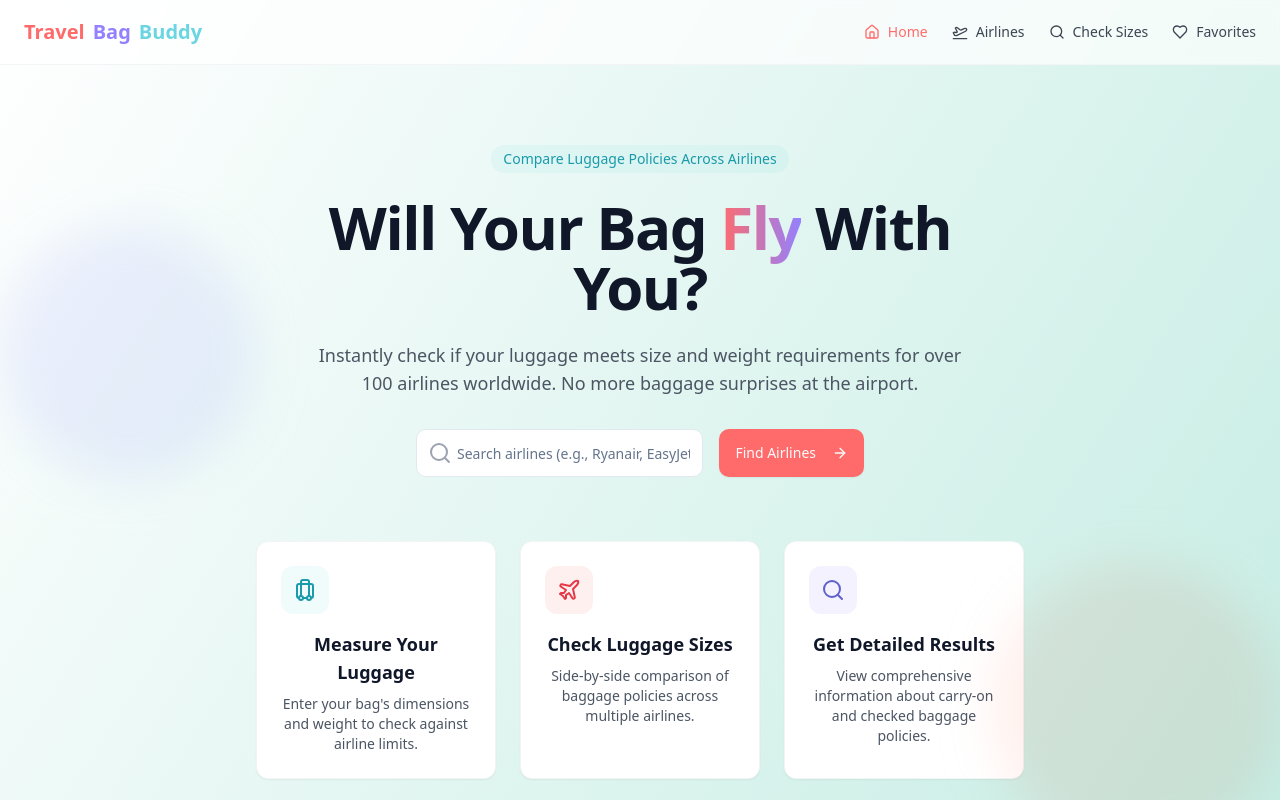
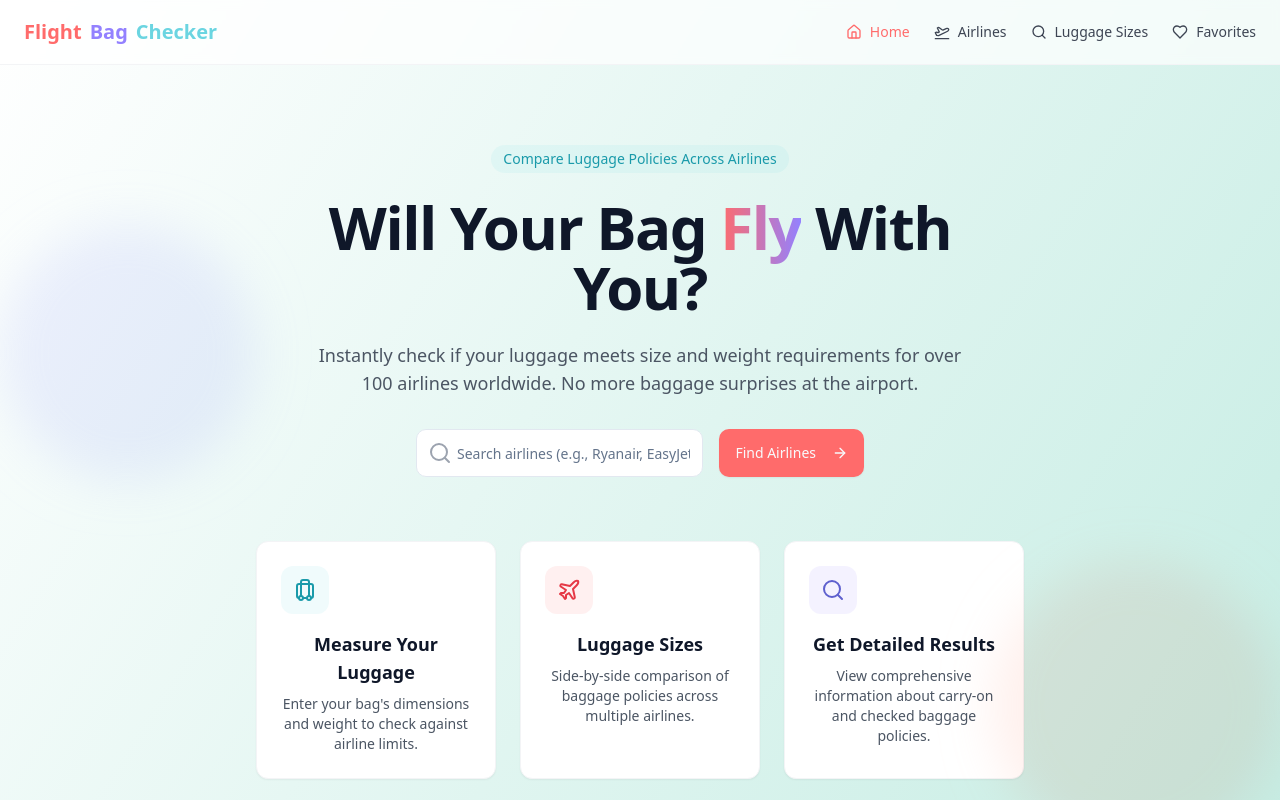
Before and after one commit to startum/luggagechecker, a React (Vite) app: page / in a window 1280 px wide. Shown: the top 800 px of the page. Built offline with nearby package versions, Linux system fonts and the light colour scheme.

Commit message:
Rename app and page
Update app name to Flight Bag Checker and rename "Check Sizes" page to "Luggage Sizes".

```diff
--- a/index.html
+++ b/index.html
@@ -1,10 +1,11 @@
+
 <!DOCTYPE html>
 <html lang="en">
   <head>
     <meta charset="UTF-8" />
     <meta name="viewport" content="width=device-width, initial-scale=1.0" />
-    <title>travel-bag-buddy</title>
-    <meta name="description" content="Lovable Generated Project" />
+    <title>Flight Bag Checker</title>
+    <meta name="description" content="Check if your luggage meets airline requirements" />
     <meta name="author" content="Lovable" />
     <meta property="og:image" content="/og-image.png" />
   </head>
--- a/src/components/Hero.tsx
+++ b/src/components/Hero.tsx
@@ -76,7 +76,7 @@ export const Hero = () => {
               <div className="w-12 h-12 bg-coral/10 rounded-lg flex items-center justify-center mb-4">
                 <Plane className="h-6 w-6 text-coral-dark" />
               </div>
-              <h3 className="text-lg font-semibold mb-2">Check Luggage Sizes</h3>
+              <h3 className="text-lg font-semibold mb-2">Luggage Sizes</h3>
               <p className="text-gray-600 text-sm">Side-by-side comparison of baggage policies across multiple airlines.</p>
             </div>
 
--- a/src/components/Navbar.tsx
+++ b/src/components/Navbar.tsx
@@ -14,7 +14,7 @@ export const Navbar = () => {
   const navLinks = [
     { name: 'Home', path: '/', icon: <Home className="w-4 h-4 mr-2" /> },
     { name: 'Airlines', path: '/results', icon: <PlaneTakeoff className="w-4 h-4 mr-2" /> },
-    { name: 'Check Sizes', path: '/compare', icon: <Search className="w-4 h-4 mr-2" /> },
+    { name: 'Luggage Sizes', path: '/compare', icon: <Search className="w-4 h-4 mr-2" /> },
     { name: 'Favorites', path: '/favorites', icon: <Heart className="w-4 h-4 mr-2" /> },
   ];
 
@@ -24,9 +24,9 @@ export const Navbar = () => {
         <div className="flex h-16 items-center justify-between">
           <div className="flex items-center gap-2">
             <Link to="/" className="flex items-center gap-2 font-semibold text-xl">
-              <span className="text-coral">Travel</span>
+              <span className="text-coral">Flight</span>
               <span className="text-lavender">Bag</span>
-              <span className="text-seafoam">Buddy</span>
+              <span className="text-seafoam">Checker</span>
             </Link>
           </div>
 
```
